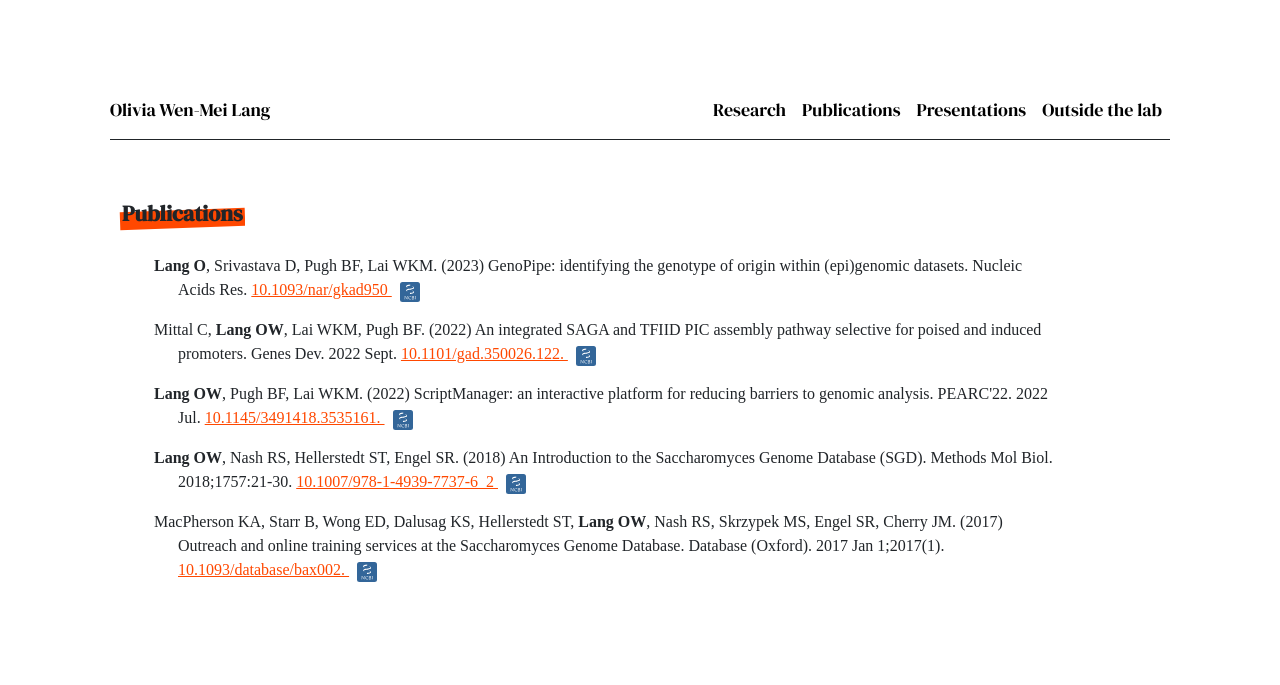
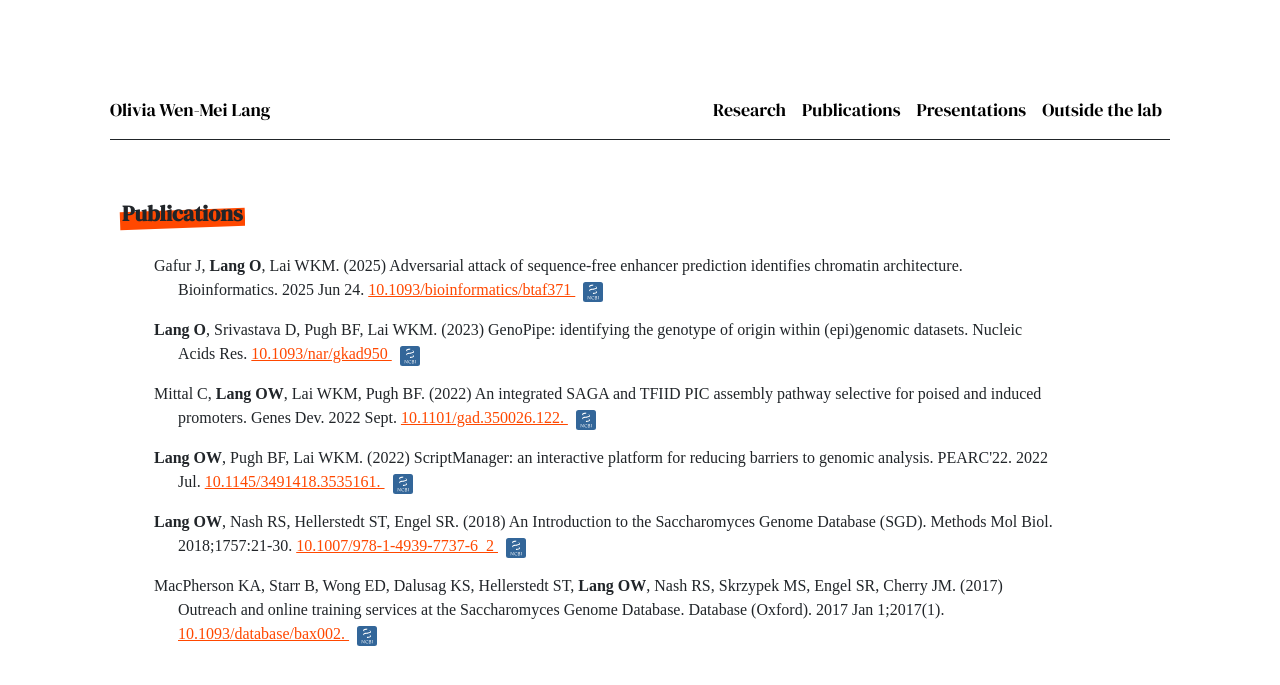
Before and after one commit to owlang/owlang.github.io, a Jekyll site: the page built from subpage/publications.html, in a window 1280 px wide. Shown: the top 685 px of the page. Built offline with Jekyll 4.4.1, drawn with Linux system fonts in a browser that asks for light colours; nearby versions of some CDN libraries; some web fonts are replaced.

Commit message:
add gafur adversarial attack paper

```diff
--- a/_data/publications.yml
+++ b/_data/publications.yml
@@ -1,3 +1,10 @@
+- authors: Gafur J, <b>Lang O</b>, Lai WKM.
+  year: 2025
+  title: Adversarial attack of sequence-free enhancer prediction identifies chromatin architecture.
+  journal: Bioinformatics. 2025 Jun 24.
+  href: https://pubmed.ncbi.nlm.nih.gov/40581823/
+  PMID: 40581823
+  doi: 10.1093/bioinformatics/btaf371
 - authors: <b>Lang O</b>, Srivastava D, Pugh BF, Lai WKM.
   year: 2023
   title: "GenoPipe: identifying the genotype of origin within (epi)genomic datasets."
```
